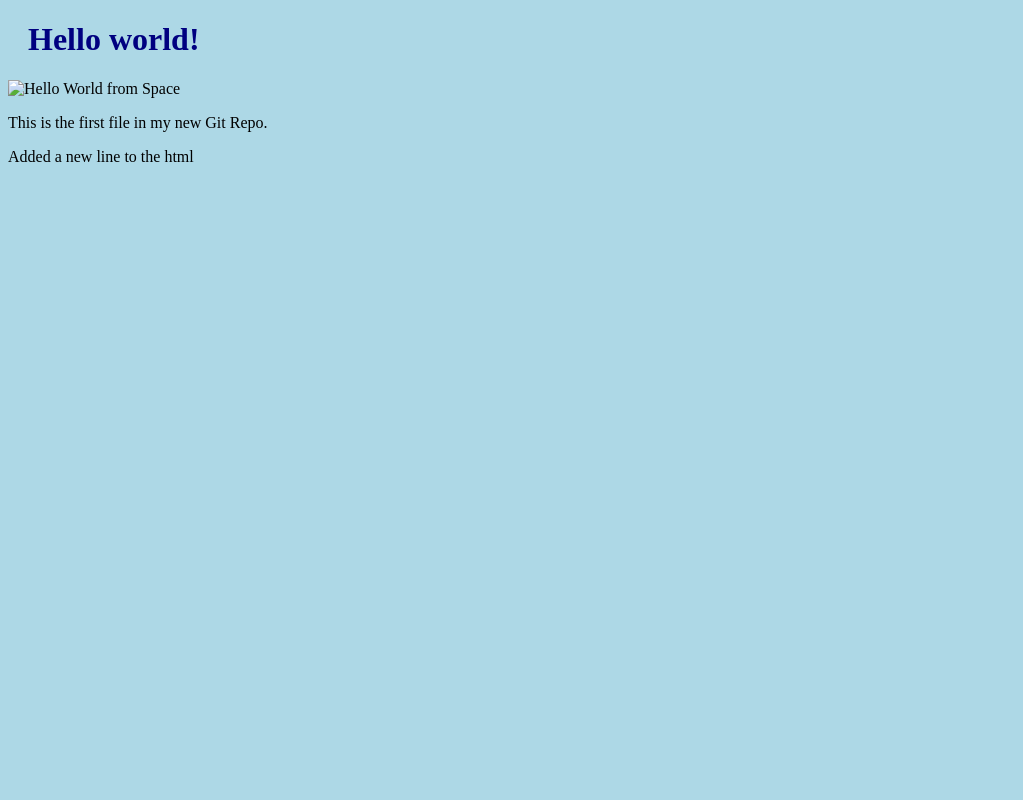
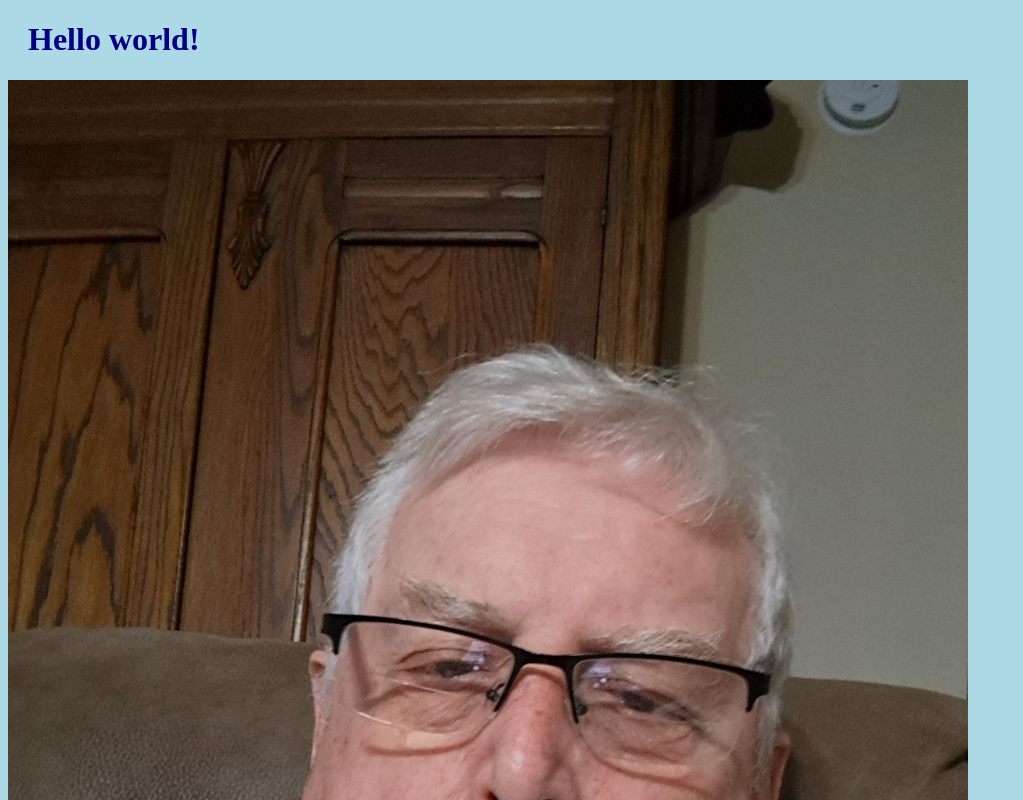
Before and after one commit to Firstgit0600/hello_world, a plain HTML site: page index.html in a window 1280 px wide. Shown: the top 800 px of the page, without its empty margins (0-1023 px from the left). Drawn offline with Linux system fonts and the light colour scheme.

Commit message:
Added Bruce's image to HELLO WORLD

```diff
--- a/index.html
+++ b/index.html
@@ -7,7 +7,7 @@
 <body>
 
 <h1>Hello world!</h1>
-<div><img src="20241015_180225.jpg" alt="Hello World from Space"
+<div><img src="image.jpg" alt="Hello World from Space"
 style="width:100%;max-width:960px"></div>
 <p>This is the first file in my new Git Repo.</p>
 <p>Added a new line to the html</p>
```
Also changed, not shown: image.jpg (added).
